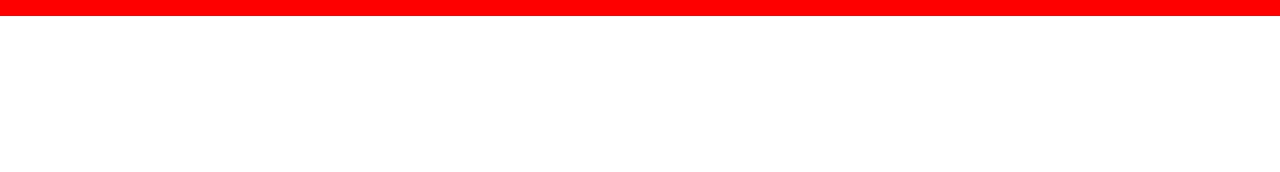
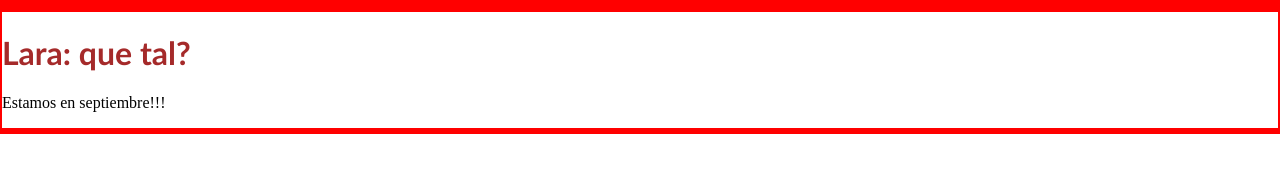
Before and after one commit to orlandobrea/wm-utn-2019, a plain HTML site: page index.html in a window 1280 px wide. Drawn offline with Linux system fonts and the light colour scheme.

Commit message:
coloque titulo y parrafo

```diff
--- a/estilos.css
+++ b/estilos.css
@@ -29,6 +29,12 @@ div {
 .equipo-6 {
 
 }
+.lara h1{
+    color: brown;
+    font: 12px;
+    font-family: 'Gill Sans', 'Gill Sans MT', Calibri, 'Trebuchet MS', sans-serif;
+}
+
 
 .equipo-7 {
 
--- a/index.html
+++ b/index.html
@@ -29,6 +29,10 @@
     </div>
 
     <div class="equipo-6">
+        <div class="lara">
+<h1>Lara: que tal?</h1>
+<p>Estamos en septiembre!!! </p>
+        </div>
 
     </div>
 
```
